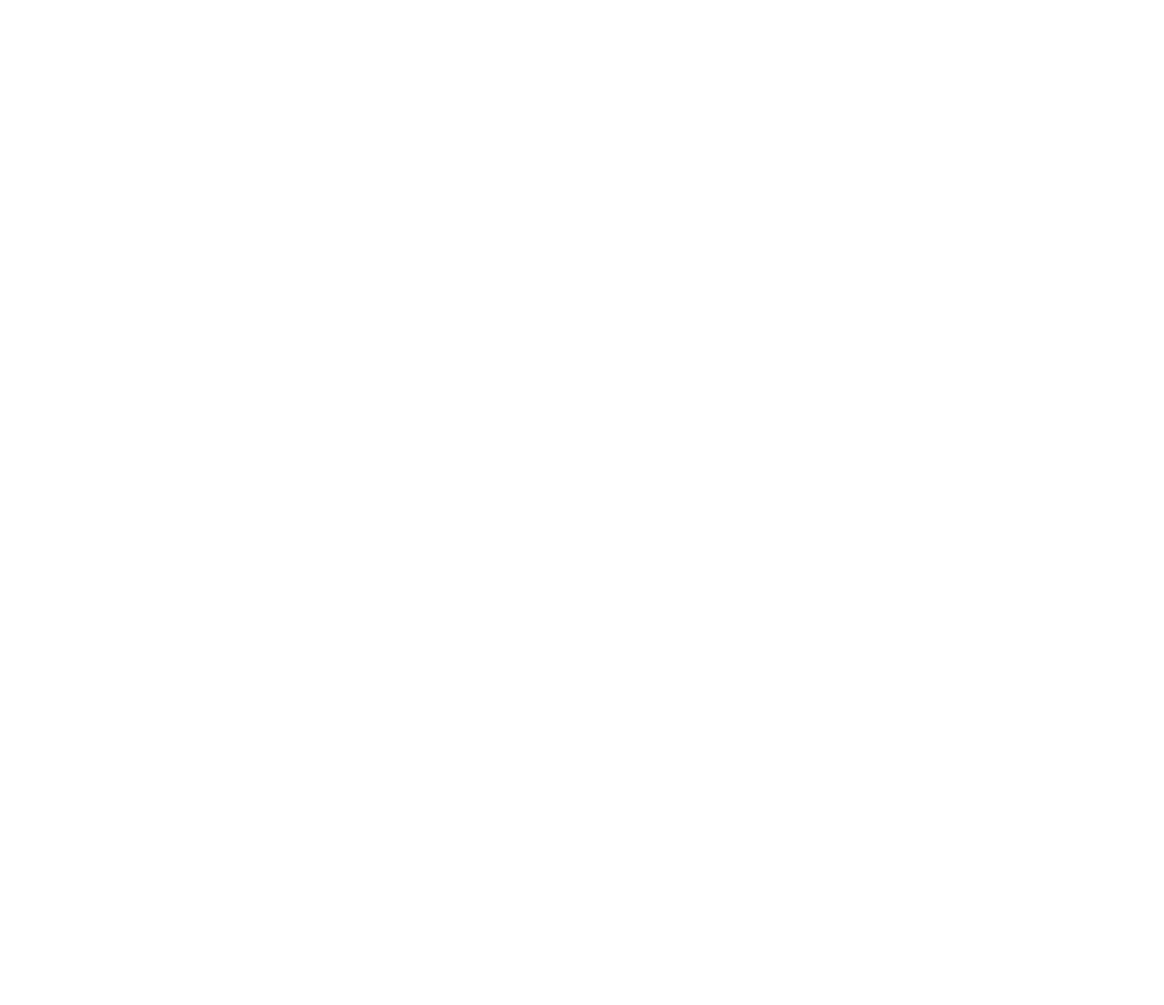
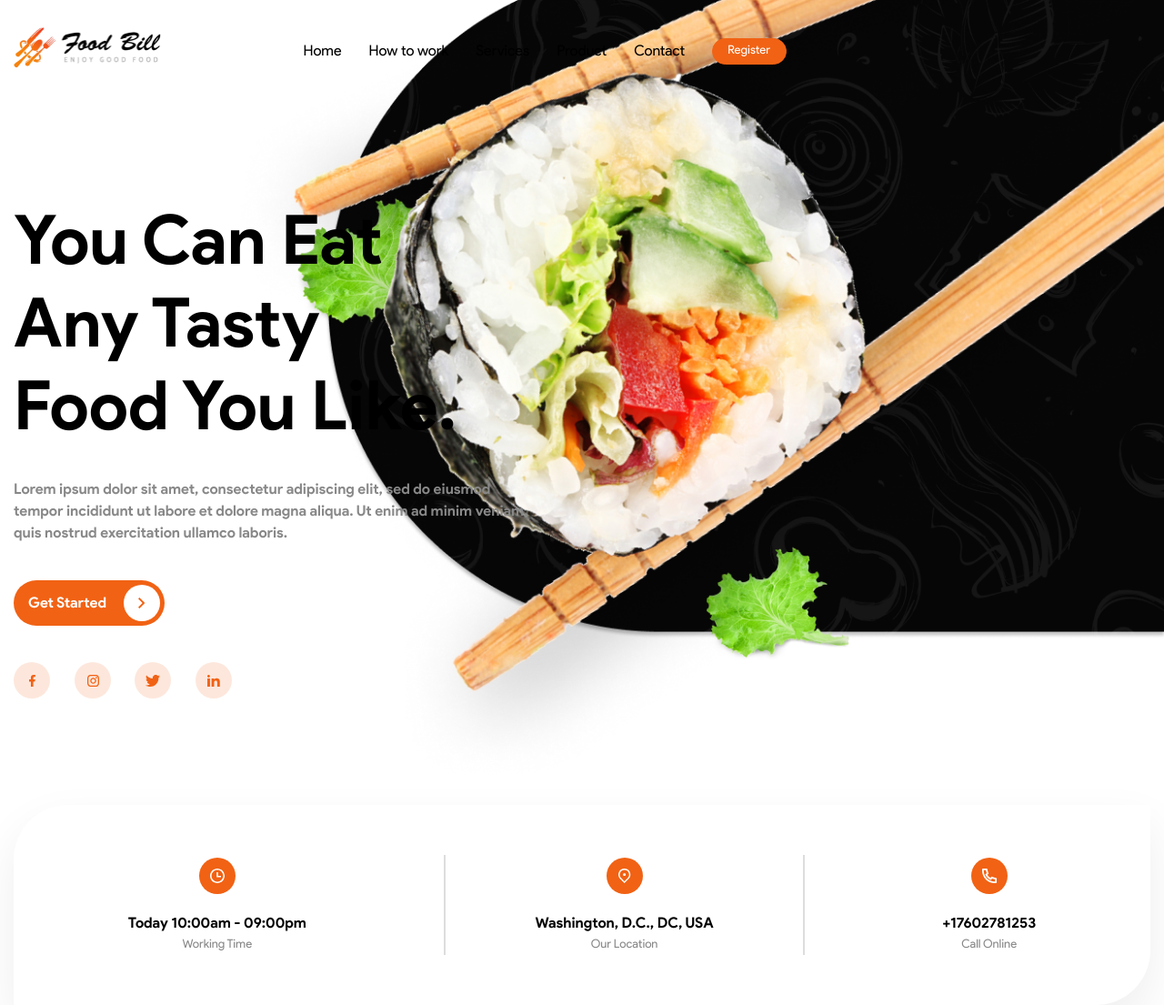
Before and after one commit to NeverMind109/Food-Bill, a website: page app/index.html in a window 1280 px wide. Shown: the whole page at 91% size. Before the commit the page ends 800 px from the top, so only its background shows below. Drawn offline with Linux system fonts and the light colour scheme.

Commit message:
Created: Added Header

```diff
--- a/app/index.html
+++ b/app/index.html
@@ -8,6 +8,138 @@
     <link rel="stylesheet" href="css/style.min.css" />
   </head>
   <body>
+    <header class="header" id="home">
+      <div class="container">
+        <div class="header-top">
+          <a class="header-top__logo" href="#home">
+            <img
+              class="header-top__logo-img"
+              src="images/logo.png"
+              alt="Logo"
+              width="162"
+              height="45"
+            />
+          </a>
+          <nav class="menu">
+            <ul class="menu__list">
+              <li class="menu__item">
+                <a class="menu__item-link" href="#home">Home</a>
+              </li>
+              <li class="menu__item">
+                <a class="menu__item-link" href="#howto">How to work</a>
+              </li>
+              <li class="menu__item">
+                <a class="menu__item-link" href="#services">Services</a>
+              </li>
+              <li class="menu__item">
+                <a class="menu__item-link" href="#product">Product</a>
+              </li>
+              <li class="menu__item">
+                <a class="menu__item-link" href="#contact">Contact</a>
+              </li>
+            </ul>
+          </nav>
+          <button class="button-label header-top__button" type="button">
+            Register
+          </button>
+        </div>
+        <div class="header-bottom">
+          <div class="header-bottom__description">
+            <h1 class="header-bottom__title">
+              You Can Eat Any Tasty Food You Like.
+            </h1>
+            <p class="header-bottom__text">
+              Lorem ipsum dolor sit amet, consectetur adipiscing elit, sed do
+              eiusmod tempor incididunt ut labore et dolore magna aliqua. Ut
+              enim ad minim veniam, quis nostrud exercitation ullamco laboris.
+            </p>
+            <a class="button-link header-bottom__start" href="#">Get Started</a>
+            <div class="header-bottom__social">
+              <a class="header-bottom__social-link">
+                <img
+                  src="images/facebook.svg"
+                  alt="Facebook"
+                  width="40"
+                  height="40"
+                />
+              </a>
+              <a class="header-bottom__social-link">
+                <img
+                  src="images/instagram.svg"
+                  alt="Instagram"
+                  width="40"
+                  height="40"
+                />
+              </a>
+              <a class="header-bottom__social-link">
+                <img
+                  src="images/twitter.svg"
+                  alt="Twitter"
+                  width="40"
+                  height="40"
+                />
+              </a>
+              <a class="header-bottom__social-link">
+                <img
+                  src="images/linkedin.svg"
+                  alt="LinkedIn"
+                  width="40"
+                  height="40"
+                />
+              </a>
+            </div>
+          </div>
+          <div class="header-bottom__restaurant">
+            <div class="header-bottom__restaurant-info">
+              <div class="header-bottom__restaurant-img">
+                <img
+                  src="images/time-icon.svg"
+                  alt="Time Icon"
+                  width="40"
+                  height="40"
+                />
+              </div>
+              <span class="header-bottom__restaurant-heading"
+                >Today 10:00am - 09:00pm</span
+              >
+              <span class="header-bottom__restaurant-text">Working Time</span>
+            </div>
+            <div
+              class="header-bottom__restaurant-info header-bottom__restaurant-info-decorated"
+            >
+              <div class="header-bottom__restaurant-img">
+                <img
+                  src="images/location-icon.svg"
+                  alt="Location Icon"
+                  width="40"
+                  height="40"
+                />
+              </div>
+              <span class="header-bottom__restaurant-heading"
+                >Washington, D.C., DC, USA</span
+              >
+              <span class="header-bottom__restaurant-text">Our Location</span>
+            </div>
+            <a class="header-bottom__restaurant-info" href="tel: +17602781253">
+              <div class="header-bottom__restaurant-img">
+                <img
+                  src="images/call-icon.svg"
+                  alt="Call Icon"
+                  width="40"
+                  height="40"
+                />
+              </div>
+              <span
+                class="header-bottom__restaurant-heading"
+                href="tel: +17602781253"
+                >+17602781253</span
+              >
+              <span class="header-bottom__restaurant-text">Call Online</span>
+            </a>
+          </div>
+        </div>
+      </div>
+    </header>
     <script src="js/main.min.js"></script>
   </body>
 </html>
--- /dev/null
+++ b/app/scss/_blocks/_header.scss
@@ -0,0 +1,108 @@
+.header {
+    background: url('../../images/header-bg.png') no-repeat;
+    background-position: top -35px right;
+    background-size: contain;
+    padding-top: 30px;
+}
+.header-top {
+    display: flex;
+    justify-content: space-between;
+    align-items: center;
+    max-width: 850px;
+		&__logo {
+            margin-right: auto;
+		}
+		&__button {
+            font-family: 'ProductSans-Regular', sans-serif;
+            font-weight: 400;
+            font-size: 13px;
+            line-height: 16px;
+            border: 1.5px solid #F16214;
+            border-radius: 120px;
+            padding: 5px 17px 6px 16px;
+		}
+}
+.header-bottom {
+		&__description {
+			display: flex;
+			flex-direction: column;
+			align-items: flex-start;
+		}
+		&__title {
+			max-width: 490px;
+			font-size: 75px;
+			line-height: 91px;
+			color: #000000;
+            margin: 140px 0 15px;
+		}
+		&__text {
+			max-width: 570px;
+			margin-bottom: 40px;
+		}
+		&__start {
+			margin-bottom: 40px;
+		}
+		&__social {
+			margin-bottom: 110px;
+			&-link {
+				margin-right: 23px;
+				opacity: 1;
+				transition: all .3s;
+				cursor: pointer;
+				&:hover {
+					opacity: .5;
+				}
+			}
+		}
+		&__restaurant {
+			display: flex;
+			justify-content: space-around;
+			min-height: 220px;
+			width: 100%;
+			background: #FFFFFF;
+			box-shadow: 0px 22px 52px rgba(0, 0, 0, 0.07);
+			border-radius: 60px 0px;
+		}
+		&__restaurant-info {
+			display: flex;
+			flex-direction: column;
+			align-items: center;
+			justify-content: center;
+			&-decorated {
+				position: relative;
+				&::before {
+					content: '';
+					position: absolute;
+					top: 25%;
+					left: -100px;
+					width: 1.5px;
+					height: 50%;
+					background-color: #DDDDDD;
+				}
+				&::after {
+					content: '';
+					position: absolute;
+					top: 25%;
+					right: -100px;
+					width: 1.5px;
+					height: 50%;
+					background-color: #DDDDDD;
+				}
+			}
+		}
+		&__restaurant-img {
+			margin-bottom: 16px;
+		}
+		&__restaurant-heading {
+			line-height: 19px;
+			color: #000000;
+			margin-bottom: 6px;
+		}
+		&__restaurant-text {
+			font-family: 'ProductSans-Regular', sans-serif;
+            font-weight: 400;
+			font-size: 13px;
+			line-height: 16px;
+			color: #888888;
+		}
+}
--- a/app/scss/_global.scss
+++ b/app/scss/_global.scss
@@ -50,3 +50,47 @@ h1, h2, h3, h4, h5, h6 {
     line-height: 49px;
     color: #000000;
 }
+.menu {
+    &__list {
+        display: flex;
+        align-items: center;
+        justify-content: space-between;
+    }
+    &__item-link {
+        font-family: 'ProductSans-Regular', sans-serif;
+        font-weight: 400;
+        line-height: 19px;
+        color: #000000;
+        margin-right: 27px;
+        &:last-child {
+            margin-right: 30px;
+        }
+        &:hover {
+            color: #F16214;
+        }
+    }
+}
+.button-label {
+    color: #FFFFFF;
+    background: #F16214;
+    border: none;
+    cursor: pointer;
+}
+.button-link {
+    position: relative;
+    color: #FFFFFF;
+    background: #F16214;
+    border-radius: 54px;
+    padding: 13px 64px 13px 16px;
+    &::after {
+        content: '';
+        position: absolute;
+        width: 40px;
+        height: 40px;
+        top: 5px;
+        right: 5px;
+        background: url('../images/link-button-arrow.svg') no-repeat;
+        background-position: center;
+        background-size: contain;
+    }
+}
--- a/app/scss/style.scss
+++ b/app/scss/style.scss
@@ -2,6 +2,6 @@
 @import "_libs.scss";
 @import "_fonts.scss";
 @import "_global.scss";
-
+@import "_blocks/_header.scss";
 
 @import "_media.scss";
```
Also changed, not shown: app/css/style.min.css, app/images/call-icon.svg (added), app/images/facebook.svg (added), app/images/header-bg.png (added), app/images/instagram.svg (added), app/images/link-button-arrow.svg (added), app/images/linkedin.svg (added), app/images/location-icon.svg (added), app/images/logo.png (added), app/images/time-icon.svg (added), app/images/twitter.svg (added).
